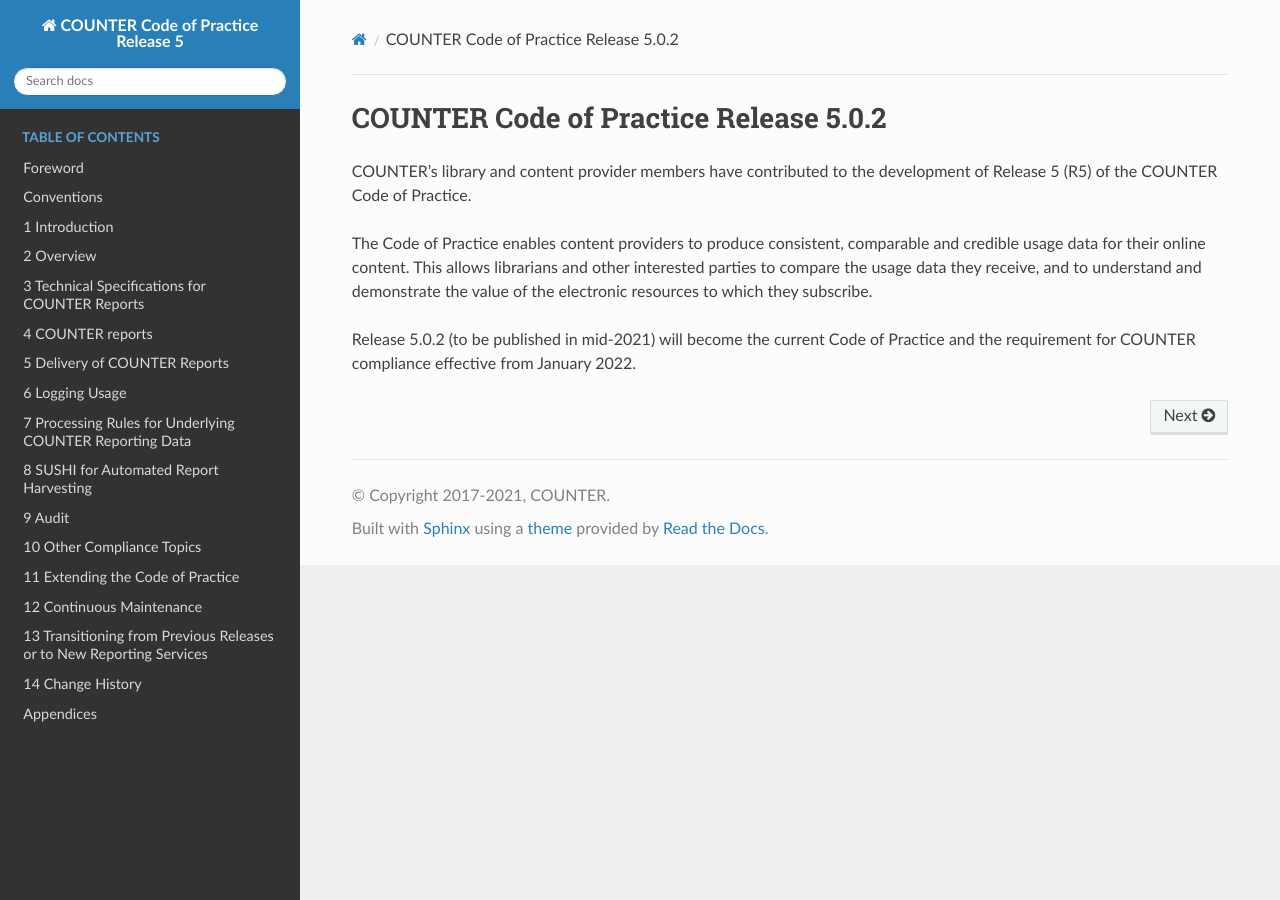
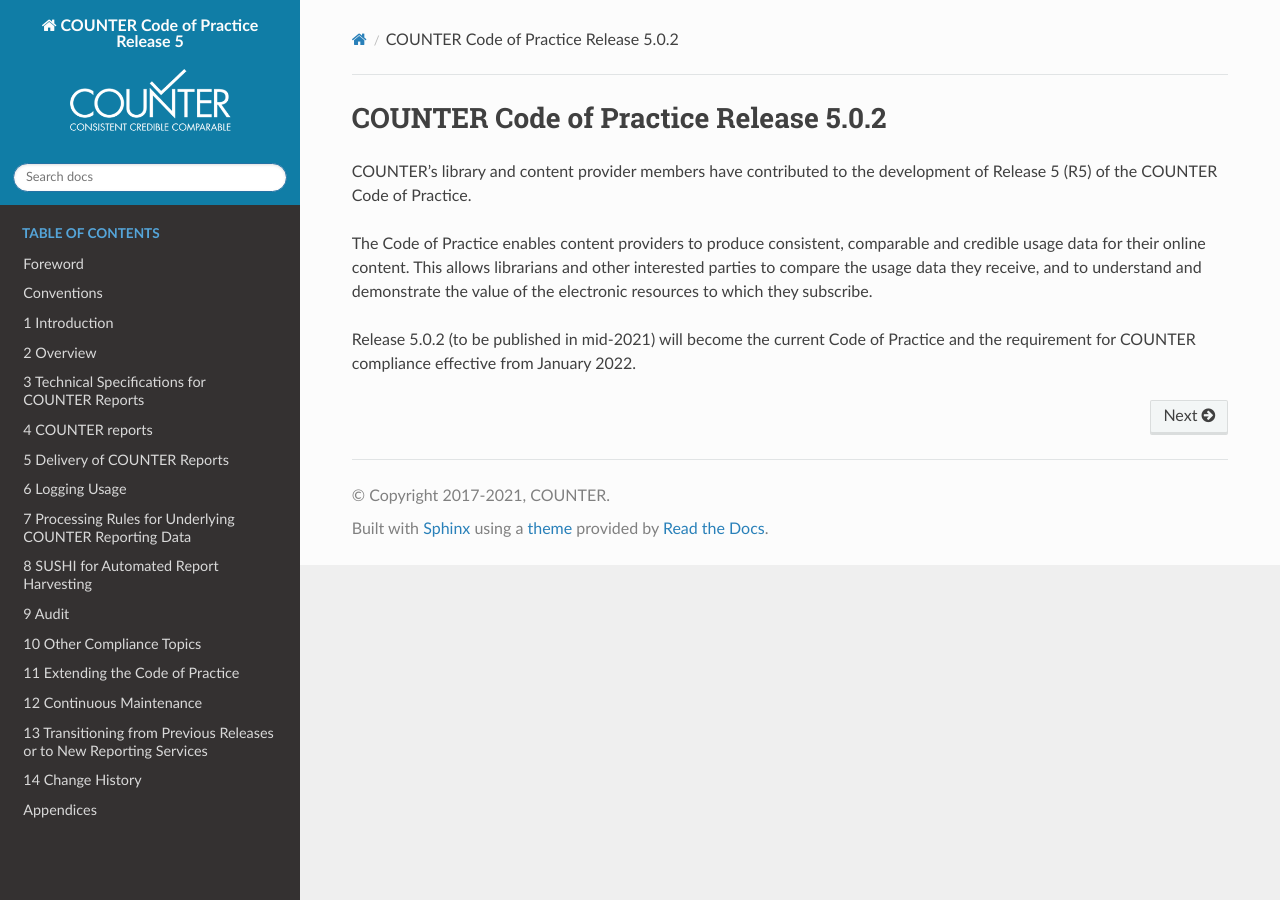
Before and after one commit to Project-Counter/cop5, a Sphinx documentation site: the page built from source/index.rst, in a window 1280 px wide. Built offline with Sphinx 7.4.7 and the Read the Docs theme 2.0.0, drawn with Linux system fonts in a browser that asks for light colours.

Commit message:
Add COUNTER logo to HTML version

```diff
--- a/source/_static/css/custom.css
+++ b/source/_static/css/custom.css
@@ -1,5 +1,13 @@
 /* !important prevents the common CSS stylesheets from overriding
    this as on RTD they are loaded after this stylesheet */
+
+.wy-side-nav-search {
+    background-color: #107da6 !important;
+}
+
+.wy-side-nav-search .wy-dropdown > a img.logo, .wy-side-nav-search > a img.logo {
+    max-width: 70% !important;
+}
 
 .wy-nav-content {
     max-width: 1200px !important;
--- a/source/conf.py
+++ b/source/conf.py
@@ -108,7 +108,8 @@
 # documentation.
 #
 html_theme_options = {
-   'navigation_depth': 3
+    'navigation_depth': 3,
+    'display_version': False
 }
 
 # Add any paths that contain custom static files (such as style sheets) here,
@@ -127,6 +128,7 @@
 # html_sidebars = {}
 
 html_css_files = [ 'css/custom.css' ]
+html_logo = '_static/img/counter-logo.png'
 html_secnumber_suffix = ' '
 html_show_sourcelink = False
 
```
Also changed, not shown: source/_static/img/counter-logo.png (added).
